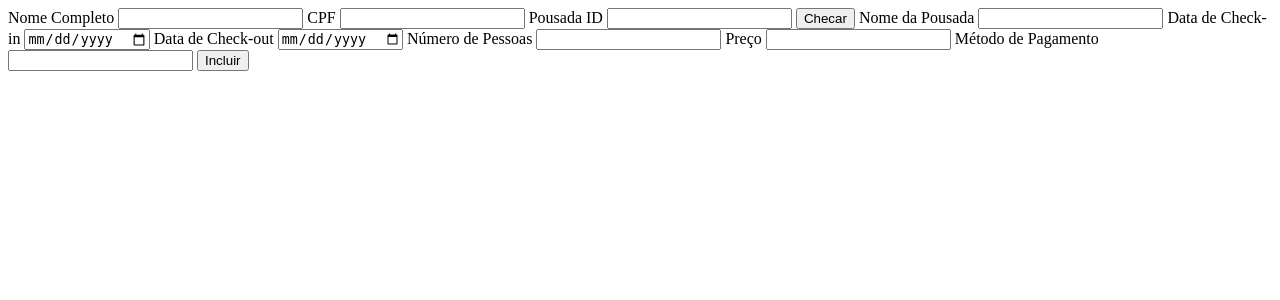
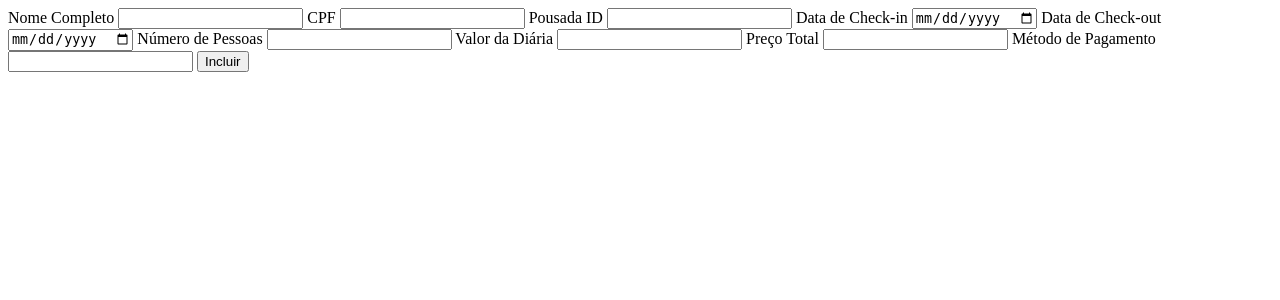
Before and after one commit to fernandaguzzo/Projeto, a Flask app: page / in a window 1280 px wide. Shown: the top 300 px of the page. Run offline with Flask 3, Linux system fonts and the light colour scheme.

Commit message:
Implementação do valor total de acordo com a diária

```diff
--- a/app.py
+++ b/app.py
@@ -1,17 +1,16 @@
 from flask import Flask, render_template, request, redirect, url_for
 from tinydb import TinyDB, Query
 from reserva import Reserva
-from pousada import Pousada  # Certifique-se de que a classe Pousada já está implementada
+from pousada import Pousada
 
 app = Flask(__name__)
 db = TinyDB('db.json')
 
-# Rota para o formulário de reserva
+
 @app.route('/')
 def formulario_reserva():
     return render_template('formulario_reserva.html')
 
-# Rota para cadastrar uma reserva
 @app.route('/cadastrar_reserva', methods=['POST'])
 def cadastrar_reserva():
     nome_cliente = request.form.get('nomeCompleto')
@@ -40,13 +39,13 @@ def cadastrar_reserva():
     else:
         return render_template('formulario_reserva.html', error=resultado['message'])
 
-# Rota para listar reservas
+
 @app.route('/listar_reservas', methods=['GET'])
 def listar_reservas():
-    reservas = db.search(Query().tipo == 'reserva')  # Busca todas as reservas no banco
+    reservas = db.search(Query().tipo == 'reserva')
     return render_template('listar_reservas.html', reservas=reservas)
 
-# Rota para o formulário de cadastro de pousada
+
 @app.route('/cadastrar_pousada', methods=['GET', 'POST'])
 def cadastrar_pousada():
     if request.method == 'POST':
@@ -54,14 +53,14 @@ def cadastrar_pousada():
         id_pousada = request.form.get('idPousada')
         pessoas_suportadas = request.form.get('pessoasSuportadas')
         estado = request.form.get('estado')
-        preco = request.form.get('preco')  # Novo campo para o preço
+        preco = request.form.get('preco')
 
-        # Verifica se o campo preço foi preenchido corretamente
+
         if not preco or preco.strip() == "":
             return render_template('formulario_pousada.html', error="O campo preço é obrigatório.")
 
         try:
-            preco = float(preco)  # Converte para float se válido
+            preco = float(preco)
         except ValueError:
             return render_template('formulario_pousada.html', error="Preço inválido. Insira um número válido.")
 
@@ -70,7 +69,7 @@ def cadastrar_pousada():
             idPousada=int(id_pousada),
             estado=estado,
             pessoasSuportadas=int(pessoas_suportadas),
-            preco=preco,  # Defina o preço como float validado
+            preco=preco,
             db=db
         )
 
@@ -83,36 +82,35 @@ def cadastrar_pousada():
 
     return render_template('formulario_pousada.html')
 
-# Rota para listar pousadas
 @app.route('/listar_pousadas', methods=['GET'])
 def listar_pousadas():
-    pousadas = db.search(Query().tipo == 'pousada')  # Busca todas as pousadas no banco
+    pousadas = db.search(Query().tipo == 'pousada')
     return render_template('listar_pousadas.html', pousadas=pousadas)
 
-# Rota para buscar pousada pelo ID nas reservas
+
 @app.route('/buscar_pousada', methods=['GET'])
 def buscar_pousada():
     pousada_id = request.args.get('pousada_id')
 
-    # Busca a pousada pelo ID
+
     pousada_encontrada = db.search(Query().idPousada == int(pousada_id))
 
-    # Busca as reservas relacionadas a esta pousada
+
     if pousada_encontrada:
         reservas = db.search(Query().pousada_id == int(pousada_id))
-        pousada_encontrada = pousada_encontrada[0]  # Obtém o primeiro resultado
+        pousada_encontrada = pousada_encontrada[0]
     else:
-        reservas = []  # Se a pousada não for encontrada, não há reservas
+        reservas = []
         pousada_encontrada = None
 
     return render_template('listar_reservas.html', reservas=reservas, pousada_encontrada=pousada_encontrada)
 
-# Rota para buscar pousada pelo preço
+
 @app.route('/buscar_pousada_preco', methods=['GET'])
 def buscar_pousada_preco():
     pousada_id = request.args.get('pousada_id')
 
-    # Busca a pousada pelo ID
+
     pousada_encontrada = db.search(Query().idPousada == int(pousada_id))
 
     if pousada_encontrada:
@@ -120,7 +118,7 @@ def buscar_pousada_preco():
         return {
             'success': True,
             'nome': pousada['nome'],
-            'preco': pousada['preco']  # Certifique-se de que o preço está salvo no banco
+            'preco': pousada['preco']
         }
     else:
         return {'success': False}, 404
--- a/reserva.py
+++ b/reserva.py
@@ -12,15 +12,15 @@ class Reserva:
         self.db = db
 
     def cadastrarReserva(self):
-        # Verificar se já existe uma reserva para a mesma pousada no mesmo período
+
         reservas_existentes = self.db.search(Query().pousada_id == self.pousada_id)
 
         for reserva in reservas_existentes:
-            # Verifica se as datas se sobrepõem
+
             if (self.diaCheckin < reserva['diaCheckout'] and self.diaCheckout > reserva['diaCheckin']):
                 return {'message': 'Já existe uma reserva para este quarto neste período!'}
 
-        # Cadastrar a nova reserva
+
         self.db.insert({
             'tipo': 'reserva',
             'cliente_cpf': self.cliente_cpf,
--- a/templates/formulario_pousada.html
+++ b/templates/formulario_pousada.html
@@ -8,7 +8,7 @@
 <body>
     <h1>Cadastro de Pousada</h1>
 
-    <!-- Exibe uma mensagem de erro, se houver -->
+
     {% if error %}
     <p style="color: red;">{{ error }}</p>
     {% endif %}
--- a/templates/formulario_reserva.html
+++ b/templates/formulario_reserva.html
@@ -1,56 +1,51 @@
 <form action="/cadastrar_reserva" method="POST">
     <label for="nomeCompleto">Nome Completo</label>
-  <input type="text" id="nomeCompleto" name="nomeCompleto">
+    <input type="text" id="nomeCompleto" name="nomeCompleto" required>
 
     <label for="cpf">CPF</label>
-  <input type="text" id="cpf" name="cpf">
+    <input type="text" id="cpf" name="cpf" required>
 
     <label for="pousadaId">Pousada ID</label>
-  <input type="text" id="pousadaId" name="pousadaId">
-  <button type="button" id="checarPousada">Checar</button>
-
-  <label for="nomePousada">Nome da Pousada</label>
-  <input type="text" id="nomePousada" name="nomePousada" readonly>
+    <input type="text" id="pousadaId" name="pousadaId" required>
 
     <label for="diaCheckin">Data de Check-in</label>
-  <input type="date" id="diaCheckin" name="diaCheckin">
+    <input type="date" id="diaCheckin" name="diaCheckin" onchange="calcularValor()" required>
 
     <label for="diaCheckout">Data de Check-out</label>
-  <input type="date" id="diaCheckout" name="diaCheckout">
+    <input type="date" id="diaCheckout" name="diaCheckout" onchange="calcularValor()" required>
 
     <label for="quantidade">Número de Pessoas</label>
-  <input type="number" id="quantidade" name="quantidade">
+    <input type="number" id="quantidade" name="quantidade" required>
 
-  <label for="valor">Preço</label>
+
+    <label for="valorDiaria">Valor da Diária</label>
+    <input type="text" id="valorDiaria" name="valorDiaria" onchange="calcularValor()" required>
+
+    <label for="valor">Preço Total</label>
     <input type="text" id="valor" name="valor" readonly>
 
     <label for="metodoPagamento">Método de Pagamento</label>
-  <input type="text" id="metodoPagamento" name="metodoPagamento">
+    <input type="text" id="metodoPagamento" name="metodoPagamento" required>
 
     <button type="submit">Incluir</button>
 </form>
 
 <script>
-  document.getElementById('checarPousada').addEventListener('click', function() {
-      var pousadaId = document.getElementById('pousadaId').value;
+    function calcularValor() {
+        const diaCheckin = new Date(document.getElementById('diaCheckin').value);
+        const diaCheckout = new Date(document.getElementById('diaCheckout').value);
+        const valorDiaria = parseFloat(document.getElementById('valorDiaria').value);
 
-      if (pousadaId) {
-          fetch(`/buscar_pousada_preco?pousada_id=${pousadaId}`)
-              .then(response => response.json())
-              .then(data => {
-                  if (data.success) {
-                      document.getElementById('nomePousada').value = data.nome;
-                      document.getElementById('valor').value = data.preco;
+        if (diaCheckin && diaCheckout && !isNaN(valorDiaria)) {
+
+            const quantidadeDias = Math.ceil((diaCheckout - diaCheckin) / (1000 * 60 * 60 * 24));
+
+            if (quantidadeDias > 0) {
+                const valorTotal = quantidadeDias * valorDiaria;
+                document.getElementById('valor').value = valorTotal.toFixed(2);
             } else {
-                      alert('Pousada não encontrada.');
+                document.getElementById('valor').value = "0.00";
             }
-              })
-              .catch(error => {
-                  console.error('Erro ao buscar pousada:', error);
-                  alert('Erro ao buscar pousada.');
-              });
-      } else {
-          alert('Por favor, insira um ID de pousada.');
         }
-  });
+    }
 </script>
```
Also changed, not shown: db.json (+1 -1 lines), pousada.py (+4 -4 lines). Lines whose indentation alone changed are shown as unchanged.
